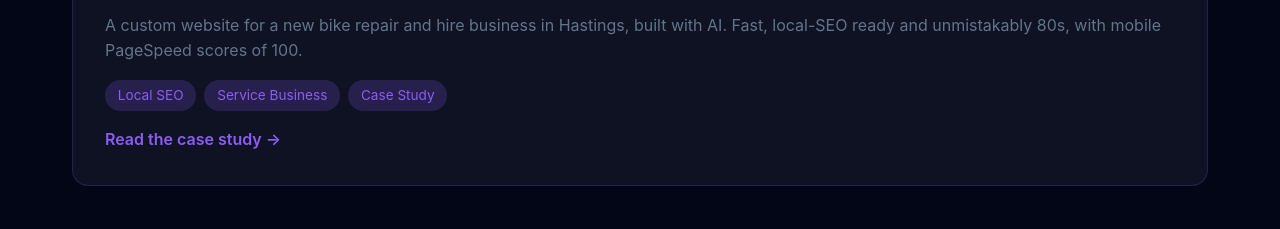
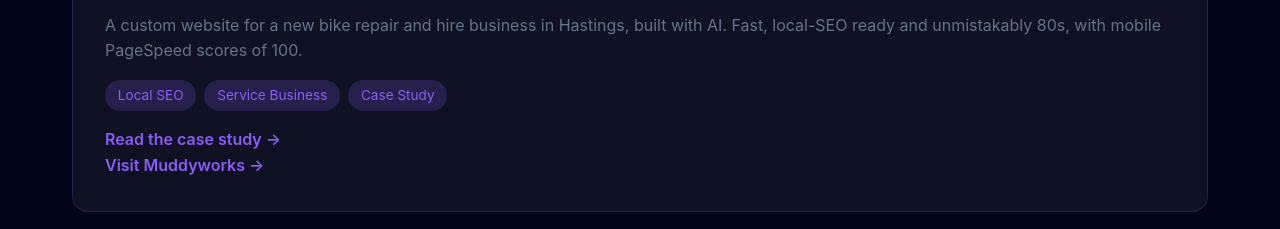
Before and after one commit to diehardtwo/punk-house-digital, a plain HTML site: page index.html in a window 1280 px wide. Shown: the part 1371-1600 px from the top of the page. Drawn offline with Linux system fonts and the light colour scheme.

Commit message:
Add files via upload

```diff
--- a/index.html
+++ b/index.html
@@ -49,7 +49,7 @@
                         <h3>Muddyworks Bike Workshop</h3>
                         <p>A custom website for a new bike repair and hire business in Hastings, built with AI. Fast, local-SEO ready and unmistakably 80s, with mobile PageSpeed scores of 100.</p>
                         <div class="blog-tags"><span class="tag">Local SEO</span><span class="tag">Service Business</span><span class="tag">Case Study</span></div>
-                        <div style="margin-top: 1rem;"><a href="muddyworks-case-study.html" class="portfolio-link">Read the case study →</a></div>
+                        <div style="margin-top: 1rem;"><a href="muddyworks-case-study.html" class="portfolio-link">Read the case study →</a><br><a href="https://muddyworks.co.uk" class="portfolio-link">Visit Muddyworks →</a></div>
                     </div>
                 </div>
             </div>
```
